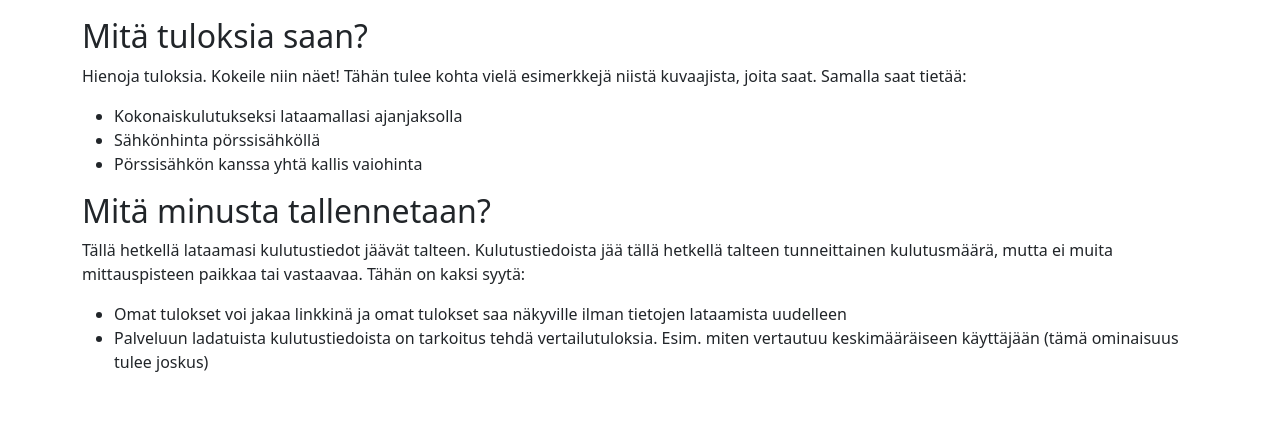
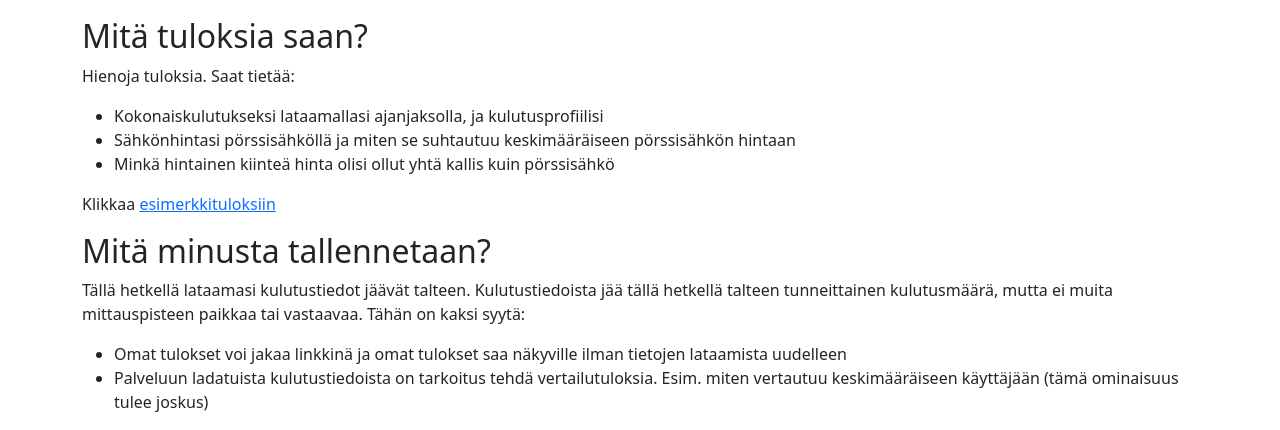
Before and after one commit to traunio/sahkonhinta, a Flask app: template sahkonhinta/templates/index.html in a window 1280 px wide. Shown: the part 705-1135 px from the top of the page. Before the commit the page ends 1077 px from the top, so only its background shows below. Run offline with Flask 2, Linux system fonts and the light colour scheme; the template is opened without the code that fills it, so the values that code supplies are empty.

Commit message:
Add example results

```diff
--- a/sahkonhinta/templates/index.html
+++ b/sahkonhinta/templates/index.html
@@ -37,12 +37,13 @@
 
 <h2>Mitä tuloksia saan?</h2>
 
-<p> Hienoja tuloksia. Kokeile niin näet! Tähän tulee kohta vielä esimerkkejä niistä kuvaajista, joita saat. Samalla saat tietää:</p>
+<p>Hienoja tuloksia. Saat tietää:</p>
 <ul>
-  <li>Kokonaiskulutukseksi lataamallasi ajanjaksolla
-  <li>Sähkönhinta pörssisähköllä
-  <li>Pörssisähkön kanssa yhtä kallis vaiohinta
+  <li>Kokonaiskulutukseksi lataamallasi ajanjaksolla, ja kulutusprofiilisi
+  <li>Sähkönhintasi pörssisähköllä ja miten se suhtautuu keskimääräiseen pörssisähkön hintaan
+  <li>Minkä hintainen kiinteä hinta olisi ollut yhtä kallis kuin pörssisähkö
 </ul>
+<p>Klikkaa <a href="consumption/example_results">esimerkkituloksiin</a></p>
 
 
 <h2>Mitä minusta tallennetaan?</h2>
--- a/sahkonhinta/templates/success.html
+++ b/sahkonhinta/templates/success.html
@@ -61,7 +61,7 @@
     </div>
     <div class="col">
       <h3> {{outcome.const_price_s}} snt/kWh</h3>
-      <p> Keskimääräinen sähkön hinta koko jaksolta</p>
+      <p> Keskimääräinen sähkön hinta omalla kulutuksella koko jaksolta</p>
     </div>
   </div>
 </div>
```
Also changed, not shown: 2 other files.
